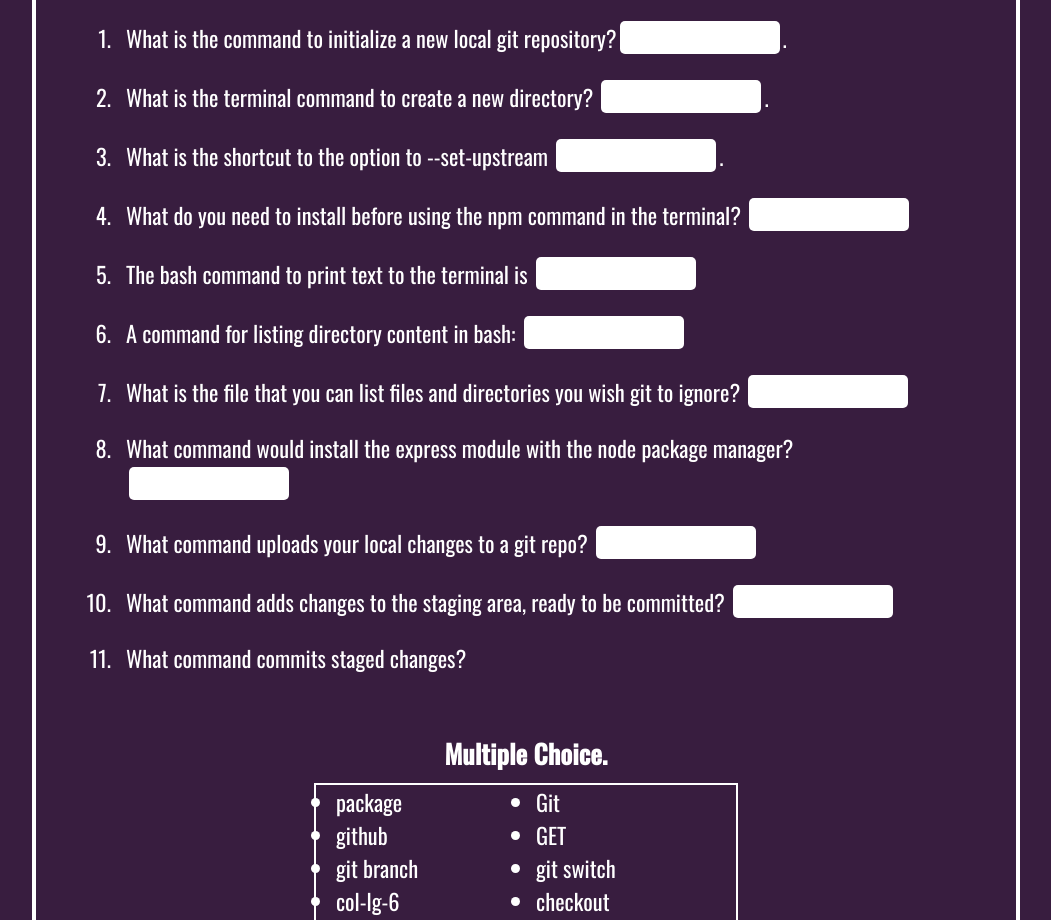
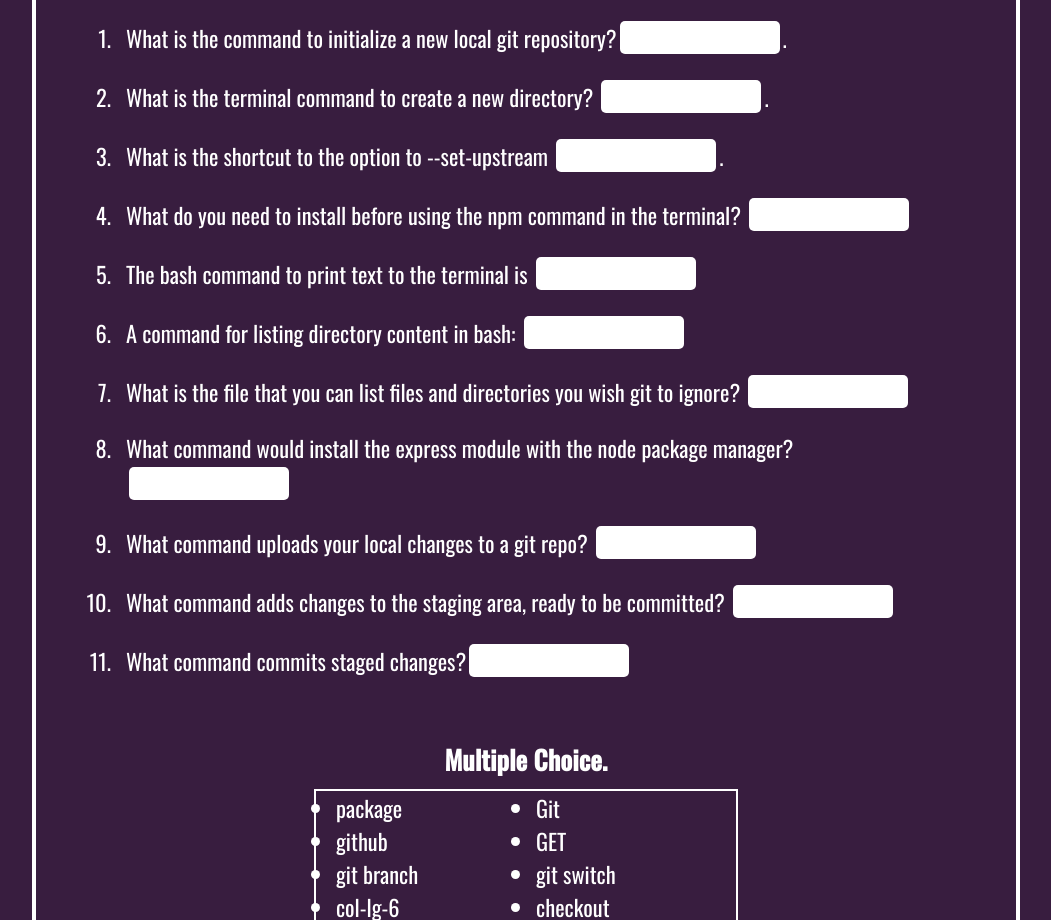
Before and after one commit to InstructorD/166Final, a plain HTML site: page index.html in a window 1280 px wide. Shown: the part 151-1071 px from the top of the page, without its empty margins (114-1165 px from the left). Drawn offline with nearby package versions, Linux system fonts and the light colour scheme.

Commit message:
Add files via upload

```diff
--- a/index.html
+++ b/index.html
@@ -60,7 +60,7 @@
               What command adds changes to the staging area, ready to be
               committed? <input type="text" />
             </li>
-            <li>What command commits staged changes?</li>
+            <li>What command commits staged changes?<input type="text" /></li>
           </ol>
         </section>
         <section class="multipleChoice">
```
